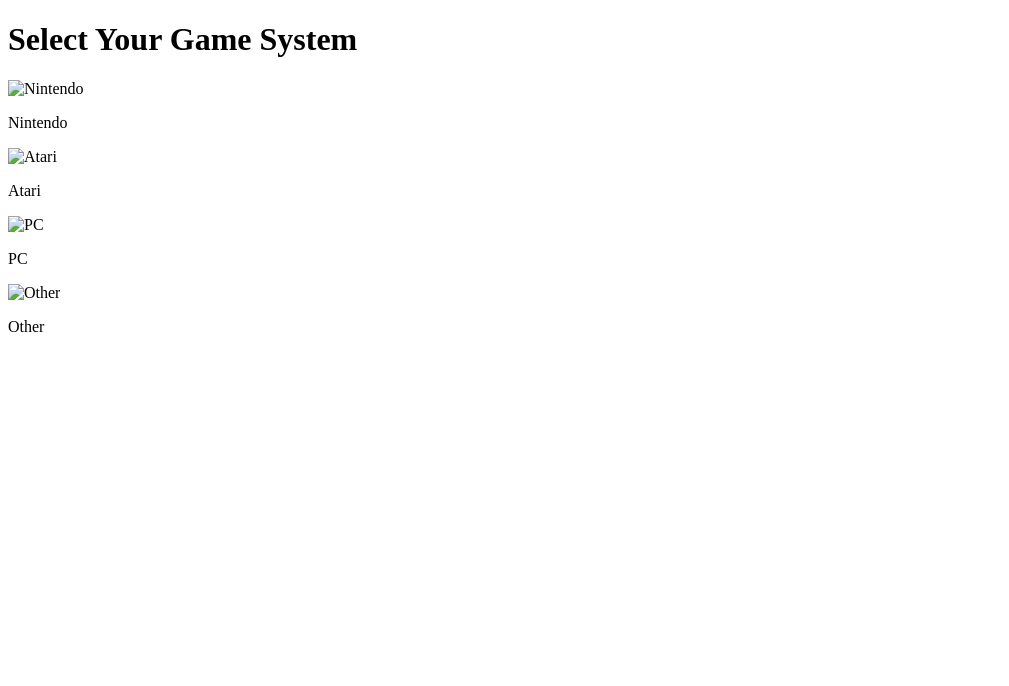
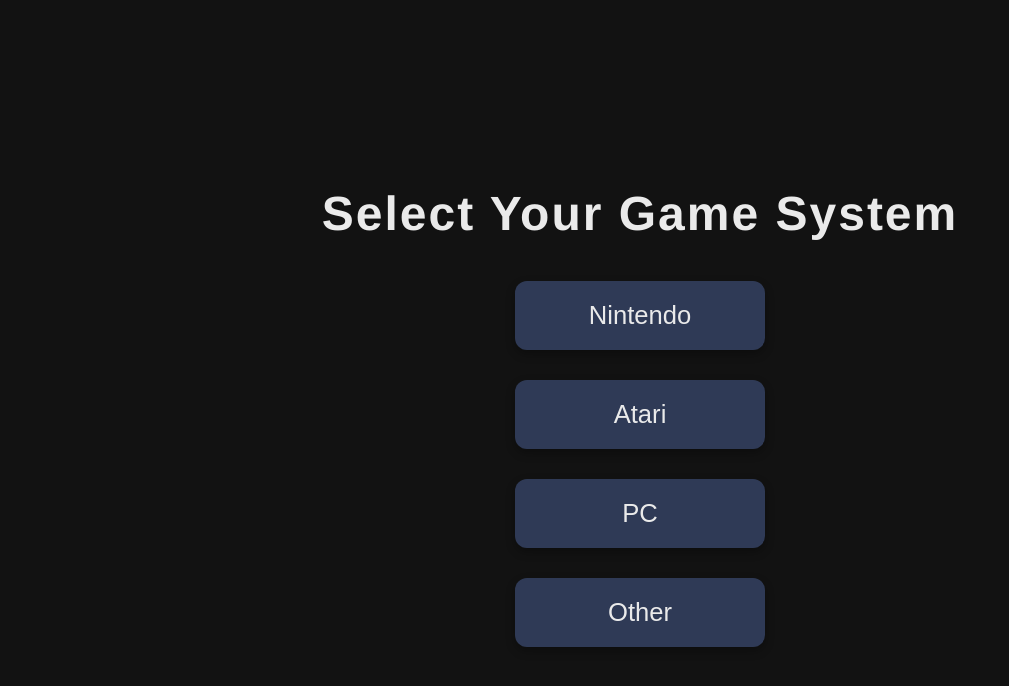
Before and after one commit to crabby605/RETRO-games, a plain HTML site: page index.html in a window 1280 px wide. Shown: the whole page, without its empty margins (0-1009 px from the left). Drawn offline with Linux system fonts and the light colour scheme.

Commit message:
Update index.html

```diff
--- a/index.html
+++ b/index.html
@@ -3,29 +3,81 @@
 <head>
     <meta charset="UTF-8">
     <meta name="viewport" content="width=device-width, initial-scale=1.0">
-    <link rel="stylesheet" href="style.css">
     <title>Crabby's Games!</title>
+    <style>
+        body {
+            font-family: 'Helvetica Neue', Helvetica, Arial, sans-serif;
+            text-align: center;
+            background-color: #121212;
+            color: #eaeaea;
+            margin: 0;
+            padding: 0;
+            height: 100vh;
+            display: flex;
+            flex-direction: column;
+            justify-content: center;
+            align-items: center;
+        }
+
+        h1 {
+            font-size: 3em;
+            color: #eaeaea;
+            margin-bottom: 40px;
+            letter-spacing: 2px;
+        }
+
+        .system-container {
+            display: flex;
+            flex-direction: column;
+            align-items: center;
+            gap: 30px;
+        }
+
+        .system-button {
+            font-size: 1.6em;
+            padding: 20px 40px;
+            background-color: #2f3a56;
+            color: #eaeaea;
+            border: none;
+            border-radius: 12px;
+            cursor: pointer;
+            width: 250px;
+            transition: transform 0.3s ease, background-color 0.3s ease;
+            box-shadow: 0 4px 10px rgba(0, 0, 0, 0.3);
+        }
+
+        .system-button:hover {
+            background-color: #4a5d7d;
+            transform: translateY(-4px);
+        }
+
+        .system-button:active {
+            transform: translateY(2px);
+            box-shadow: 0 2px 6px rgba(0, 0, 0, 0.3);
+        }
+    </style>
 </head>
 <body>
     <h1>Select Your Game System</h1>
     <div class="system-container">
         <div class="system" onclick="navigateToGames('Nintendo')">
-        <img src="assets/nintendo.jpg" alt="Nintendo">
-        <p>Nintendo</p>
+            <button class="system-button">Nintendo</button>
         </div>
         <div class="system" onclick="navigateToGames('Atari')">
-        <img src="RETRO/assets/Atari.jpg" alt="Atari">
-        <p>Atari</p>
+            <button class="system-button">Atari</button>
         </div>
         <div class="system" onclick="navigateToGames('PC')">
-        <img src="RETRO/assets/pc.jpg" alt="PC">
-        <p>PC</p>
+            <button class="system-button">PC</button>
         </div>
         <div class="system" onclick="navigateToGames('Other')">
-        <img src="RETROassets/other.jpg" alt="Other">
-        <p>Other</p>
+            <button class="system-button">Other</button>
         </div>
     </div>
-<script src="script.js"></script>
+    <script>
+        function navigateToGames(system) {
+            const page = `${system.toLowerCase()}.html`;
+            window.location.href = page;
+        }
+    </script>
 </body>
 </html>
```
Lines whose indentation alone changed are shown as unchanged.
